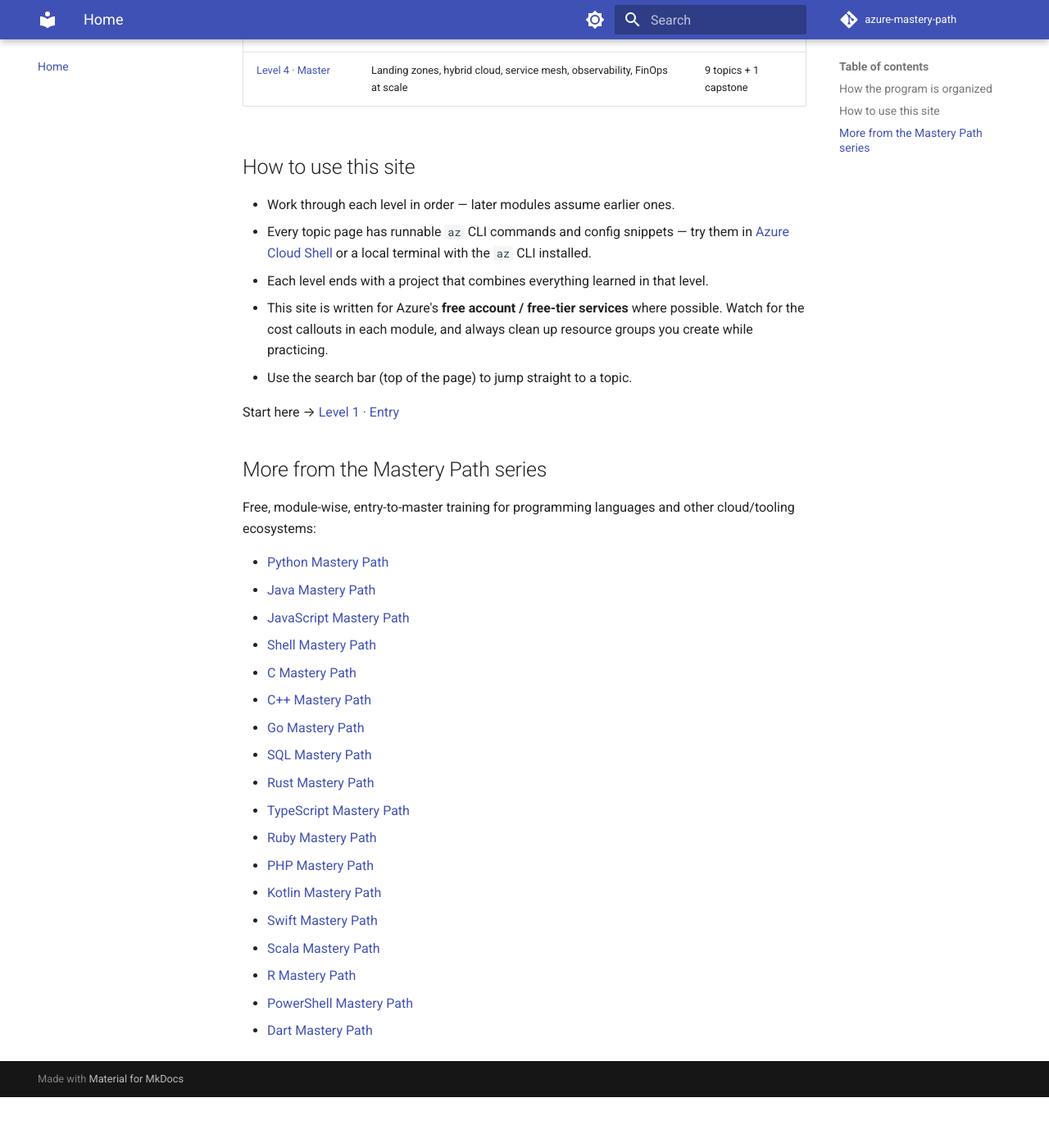
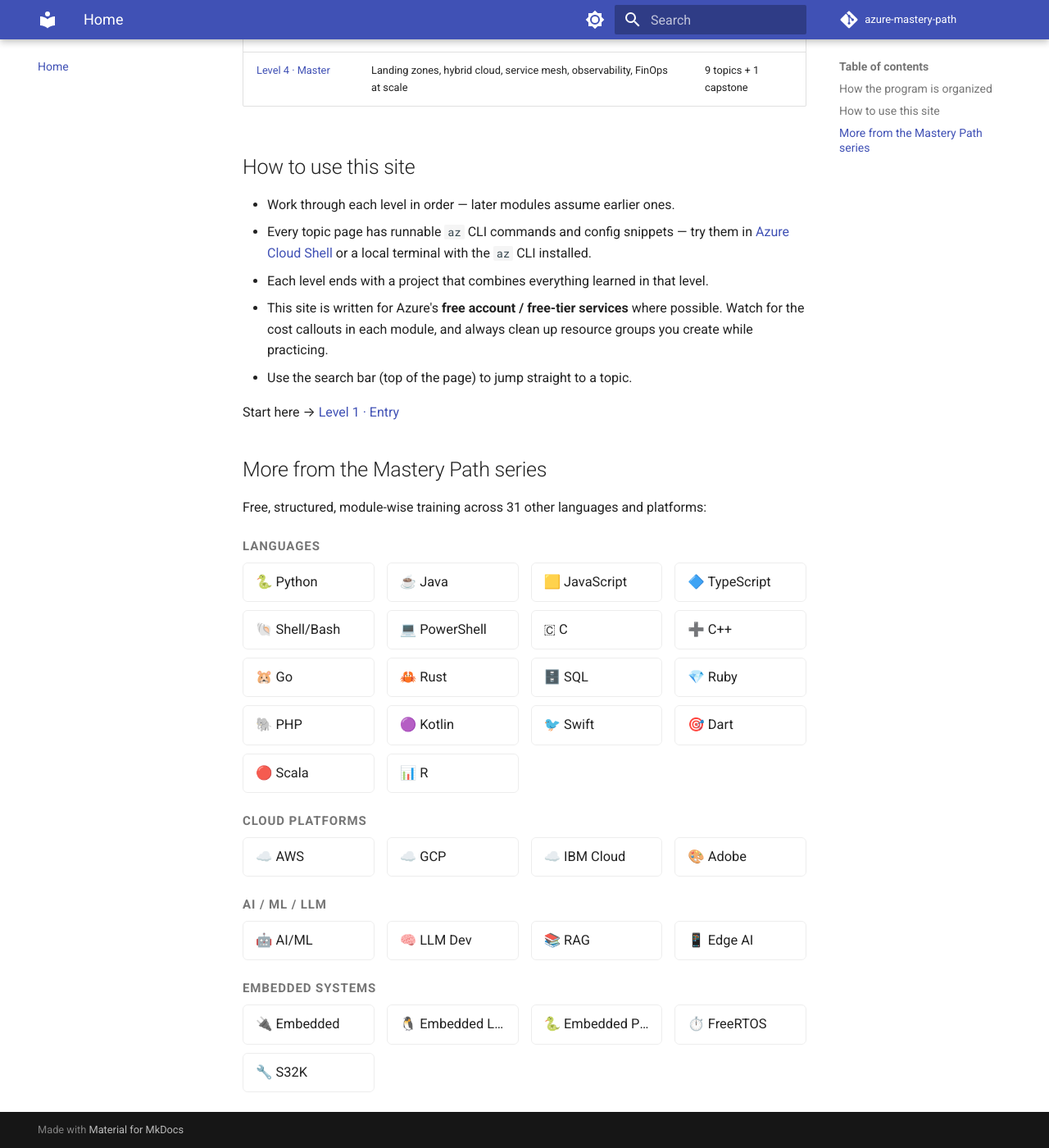
Before and after one commit to SIGILIPELLI/azure-mastery-path, an MkDocs documentation site: the page built from docs/index.md, in a window 1280 px wide and 1400 px high, scrolled down 601 px. Shown: the whole window at 82% size. Built offline with MkDocs 1.6.1 and Material for MkDocs 9.7.7, drawn with Linux system fonts in a browser that asks for light colours; comment, search, counter and statistics services are not loaded; before the commit the page ends 1939 px from its top, so only the background shows below that.

Commit message:
Update cross-links: multi-column grid across all Mastery Path sites
Co-Authored-By: Claude Sonnet 5 <noreply@anthropic.com>

```diff
--- a/docs/index.md
+++ b/docs/index.md
@@ -30,24 +30,50 @@ Start here → [Level 1 · Entry](level-1/index.md)
 
 ## More from the Mastery Path series
 
-Free, module-wise, entry-to-master training for programming languages and
-other cloud/tooling ecosystems:
+Free, structured, module-wise training across 31 other languages and platforms:
 
-- [Python Mastery Path](https://sigilipelli.github.io/python-mastery-path/)
-- [Java Mastery Path](https://sigilipelli.github.io/java-mastery-path/)
-- [JavaScript Mastery Path](https://sigilipelli.github.io/javascript-mastery-path/)
-- [Shell Mastery Path](https://sigilipelli.github.io/shell-mastery-path/)
-- [C Mastery Path](https://sigilipelli.github.io/c-mastery-path/)
-- [C++ Mastery Path](https://sigilipelli.github.io/cpp-mastery-path/)
-- [Go Mastery Path](https://sigilipelli.github.io/go-mastery-path/)
-- [SQL Mastery Path](https://sigilipelli.github.io/sql-mastery-path/)
-- [Rust Mastery Path](https://sigilipelli.github.io/rust-mastery-path/)
-- [TypeScript Mastery Path](https://sigilipelli.github.io/typescript-mastery-path/)
-- [Ruby Mastery Path](https://sigilipelli.github.io/ruby-mastery-path/)
-- [PHP Mastery Path](https://sigilipelli.github.io/php-mastery-path/)
-- [Kotlin Mastery Path](https://sigilipelli.github.io/kotlin-mastery-path/)
-- [Swift Mastery Path](https://sigilipelli.github.io/swift-mastery-path/)
-- [Scala Mastery Path](https://sigilipelli.github.io/scala-mastery-path/)
-- [R Mastery Path](https://sigilipelli.github.io/r-mastery-path/)
-- [PowerShell Mastery Path](https://sigilipelli.github.io/powershell-mastery-path/)
-- [Dart Mastery Path](https://sigilipelli.github.io/dart-mastery-path/)
+<div class="mastery-grid-wrap">
+<p class="mastery-grid-category">Languages</p>
+<div class="mastery-grid">
+  <a href="https://sigilipelli.github.io/python-mastery-path/">🐍 Python</a>
+  <a href="https://sigilipelli.github.io/java-mastery-path/">☕ Java</a>
+  <a href="https://sigilipelli.github.io/javascript-mastery-path/">🟨 JavaScript</a>
+  <a href="https://sigilipelli.github.io/typescript-mastery-path/">🔷 TypeScript</a>
+  <a href="https://sigilipelli.github.io/shell-mastery-path/">🐚 Shell/Bash</a>
+  <a href="https://sigilipelli.github.io/powershell-mastery-path/">💻 PowerShell</a>
+  <a href="https://sigilipelli.github.io/c-mastery-path/">🇨 C</a>
+  <a href="https://sigilipelli.github.io/cpp-mastery-path/">➕ C++</a>
+  <a href="https://sigilipelli.github.io/go-mastery-path/">🐹 Go</a>
+  <a href="https://sigilipelli.github.io/rust-mastery-path/">🦀 Rust</a>
+  <a href="https://sigilipelli.github.io/sql-mastery-path/">🗄️ SQL</a>
+  <a href="https://sigilipelli.github.io/ruby-mastery-path/">💎 Ruby</a>
+  <a href="https://sigilipelli.github.io/php-mastery-path/">🐘 PHP</a>
+  <a href="https://sigilipelli.github.io/kotlin-mastery-path/">🟣 Kotlin</a>
+  <a href="https://sigilipelli.github.io/swift-mastery-path/">🐦 Swift</a>
+  <a href="https://sigilipelli.github.io/dart-mastery-path/">🎯 Dart</a>
+  <a href="https://sigilipelli.github.io/scala-mastery-path/">🔴 Scala</a>
+  <a href="https://sigilipelli.github.io/r-mastery-path/">📊 R</a>
+</div>
+<p class="mastery-grid-category">Cloud Platforms</p>
+<div class="mastery-grid">
+  <a href="https://sigilipelli.github.io/aws-mastery-path/">☁️ AWS</a>
+  <a href="https://sigilipelli.github.io/gcp-mastery-path/">☁️ GCP</a>
+  <a href="https://sigilipelli.github.io/ibm-cloud-mastery-path/">☁️ IBM Cloud</a>
+  <a href="https://sigilipelli.github.io/adobe-mastery-path/">🎨 Adobe</a>
+</div>
+<p class="mastery-grid-category">AI / ML / LLM</p>
+<div class="mastery-grid">
+  <a href="https://sigilipelli.github.io/ai-ml-mastery-path/">🤖 AI/ML</a>
+  <a href="https://sigilipelli.github.io/llm-dev-mastery-path/">🧠 LLM Dev</a>
+  <a href="https://sigilipelli.github.io/rag-mastery-path/">📚 RAG</a>
+  <a href="https://sigilipelli.github.io/edge-ai-mastery-path/">📱 Edge AI</a>
+</div>
+<p class="mastery-grid-category">Embedded Systems</p>
+<div class="mastery-grid">
+  <a href="https://sigilipelli.github.io/embedded-mastery-path/">🔌 Embedded</a>
+  <a href="https://sigilipelli.github.io/embedded-linux-mastery-path/">🐧 Embedded Linux</a>
+  <a href="https://sigilipelli.github.io/embedded-python-mastery-path/">🐍 Embedded Python</a>
+  <a href="https://sigilipelli.github.io/freertos-mastery-path/">⏱️ FreeRTOS</a>
+  <a href="https://sigilipelli.github.io/s32k-mastery-path/">🔧 S32K</a>
+</div>
+</div>
--- a/docs/stylesheets/extra.css
+++ b/docs/stylesheets/extra.css
@@ -11,3 +11,40 @@
   background: var(--md-primary-fg-color);
   color: var(--md-primary-bg-color);
 }
+
+/* mastery-grid cross-link styles */
+.mastery-grid-category {
+  font-weight: 600;
+  margin-top: 1.1rem;
+  margin-bottom: 0.4rem;
+  font-size: 0.75rem;
+  text-transform: uppercase;
+  letter-spacing: 0.06em;
+  color: var(--md-default-fg-color--light);
+}
+
+.mastery-grid {
+  display: grid;
+  grid-template-columns: repeat(auto-fill, minmax(160px, 1fr));
+  gap: 0.5rem 0.75rem;
+  margin: 0 0 1rem;
+}
+
+.mastery-grid a {
+  display: block;
+  padding: 0.5rem 0.75rem;
+  border: 1px solid var(--md-default-fg-color--lightest);
+  border-radius: 0.3rem;
+  text-decoration: none !important;
+  color: var(--md-default-fg-color) !important;
+  font-size: 0.82rem;
+  white-space: nowrap;
+  overflow: hidden;
+  text-overflow: ellipsis;
+  transition: background-color 0.15s ease, border-color 0.15s ease;
+}
+
+.mastery-grid a:hover {
+  background-color: var(--md-accent-fg-color--transparent);
+  border-color: var(--md-accent-fg-color);
+}
```
